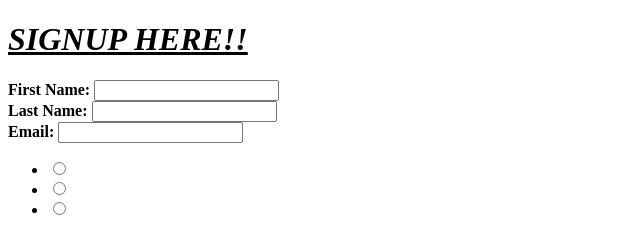
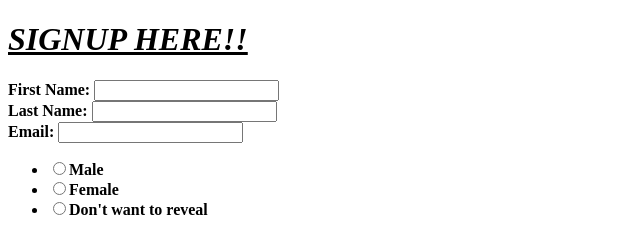
Before and after one commit to kumar-utkarsh16/signup-page, a plain HTML site: page index.html in a window 1280 px wide. Shown: the top 232 px of the page, without its empty margins (0-640 px from the left). Drawn offline with Linux system fonts and the light colour scheme.

Commit message:
Update index.html

```diff
--- a/index.html
+++ b/index.html
@@ -15,13 +15,13 @@
         <label for="email"><b>Email:</b></label>
         <input type="email" id="email" name="email"><br>
       <ul> <li><lable for="male">
-            <input type="radio" value="Male" name="gender" id="male"><br></li>
+            <input type="radio" value="Male" name="gender" id="male"><b>Male</b><br></li>
         </lable></li>
         <li> <lable for="female">
-            <input type="radio" value="Female" name="gender" id="female"><br>
+            <input type="radio" value="Female" name="gender" id="female"><b>Female</b><br>
         </lable></li>
         <li> <lable for="Don't want to reveal">
-            <input type="radio" value="Don't want to reveal" name="gender" id="Don't want to reveal"><br>
+            <input type="radio" value="Don't want to reveal" name="gender" id="Don't want to reveal"><b>Don't want to reveal</b><br>
         </lable></li></ul>
         <lable for="uname"><b>User Name</b></lable>
         <input type="text" id="uname" name="uname"><br>
```
